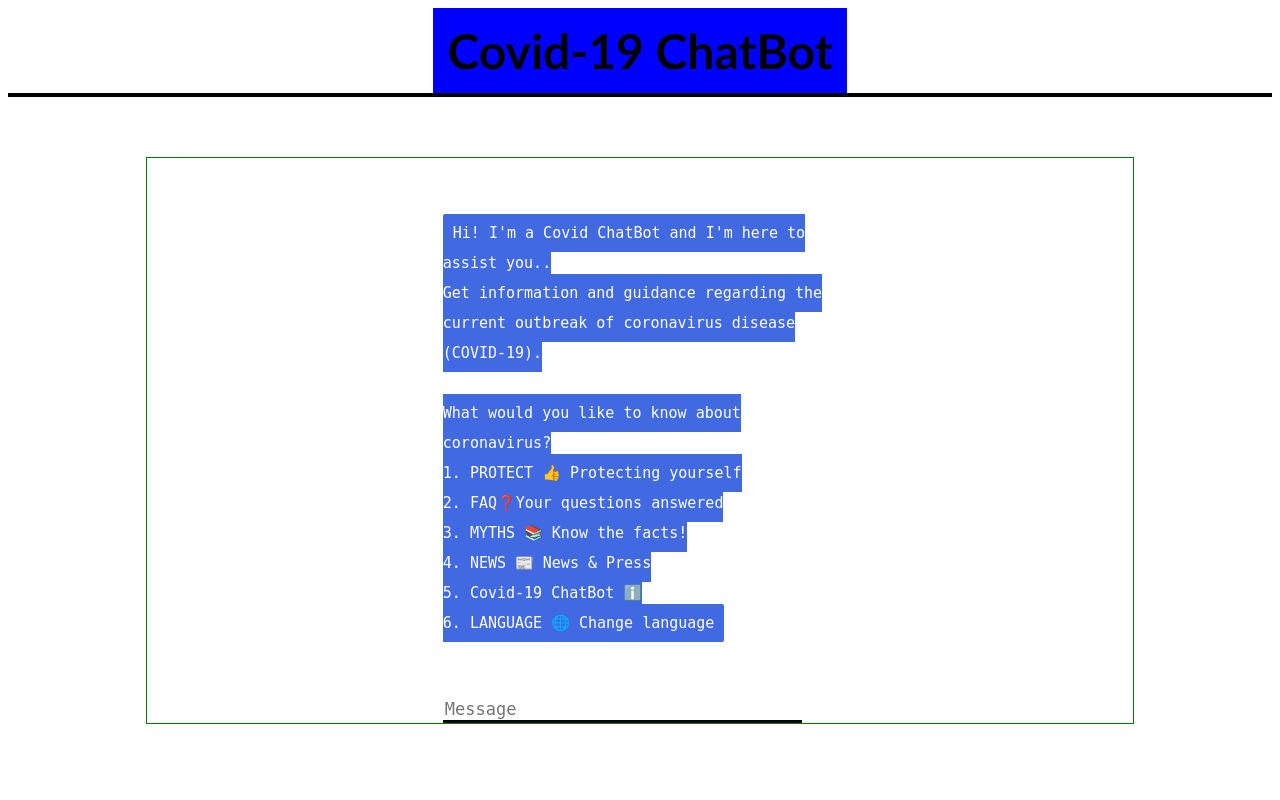
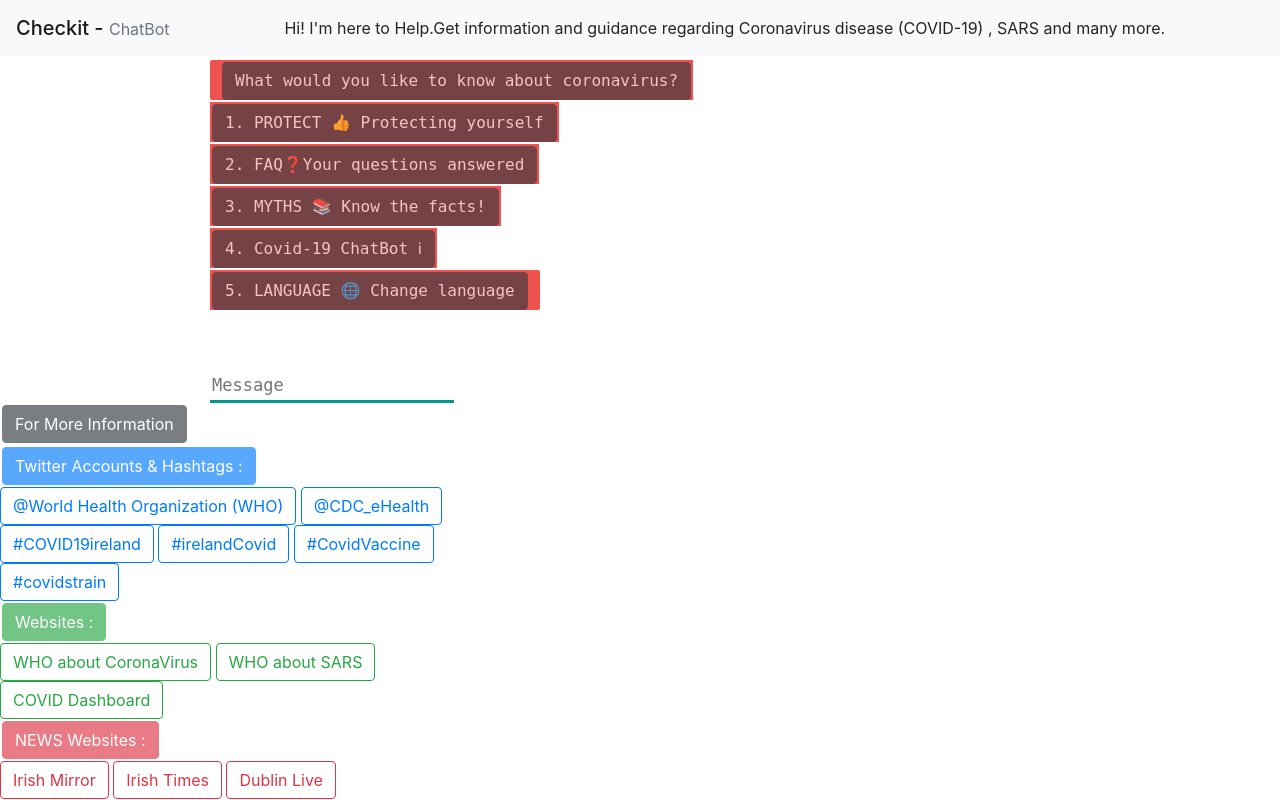
Before and after one commit to 10540452/AWS, a Flask app: page / in a window 1280 px wide. Run offline with Flask 2, Linux system fonts and the light colour scheme; parts of the project's set-up code (start-up, migrations or seed data) failed here and were passed over; some libraries are stand-ins or nearby versions.

Commit message:
Update index.html

```diff
--- a/templates/index.html
+++ b/templates/index.html
@@ -1,121 +1,68 @@
 <!DOCTYPE html>
-<html>
-  <head>
-    <link rel="stylesheet" type="text/css" href="/static/style.css">
+<html xmlns="http://www.w3.org/1999/html">
+ <head>
+    <link rel="stylesheet" type="text/css" href="static\style.css">
     <script src="https://ajax.googleapis.com/ajax/libs/jquery/3.2.1/jquery.min.js"></script>
-
-	<head>
-    <link
-      rel="shortcut icon"
-      type="image/x-icon" >
-    <script src="https://ajax.googleapis.com/ajax/libs/jquery/3.2.1/jquery.min.js"></script>
-    <style>
-      body {
-        font-family: calibri;
-      }
-      h1 {
-        background-color: blue;
-        display: inline-block;
-        font-size: 3em;
-        margin: 0;
-        padding: 14px;
-      }
-      h3 {
-        color: black;
-        font-size: 20px;
-        margin-top: 3px;
-        text-align: center;
-      }
-      #chatbox {
-        margin-left: auto;
-        margin-right: auto;
-        width: 40%;
-        margin-top: 60px;
-      }
-      #userInput {
-        margin-left: auto;
-        margin-right: auto;
-        width: 40%;
-        margin-top: 60px;
-      }
-      #textInput {
-        width: 90%;
-        border: none;
-        border-bottom: 3px solid black;
-        font-family: monospace;
-        font-size: 17px;
-      }
-      .userText {
-        color: white;
-        font-family: monospace;
-        font-size: 15px;
-        text-align: right;
-        line-height: 30px;
-      }
-      .userText span {
-        background-color: #808080;
-        padding: 10px;
-        border-radius: 2px;
-      }
-      .botText {
-        color: white;
-        font-family: monospace;
-        font-size: 15px;
-        text-align: left;
-        line-height: 30px;
-      }
-      .botText span {
-        background-color: #4169e1;
-        padding: 10px;
-        border-radius: 2px;
-      }
-      #tidbit {
-        position: absolute;
-        bottom: 0;
-        right: 0;
-        width: 300px;
-      }
-      .chat-box {
-        margin-left: auto;
-        margin-right: auto;
-        width: 78%;
-        margin-top: 60px;
-        border: 1px solid green;
-      }
-      .box {
-        border: 2px solid black;
-      }
-    </style>
+    <link rel="shortcut icon" type="image/x-icon">
+    <link href="https://cdn.jsdelivr.net/npm/bootstrap@5.0.0-beta1/dist/css/bootstrap.min.css" rel="stylesheet" integrity="sha384-giJF6kkoqNQ00vy+HMDP7azOuL0xtbfIcaT9wjKHr8RbDVddVHyTfAAsrekwKmP1" crossorigin="anonymous">
+    <link rel="stylesheet" href="https://maxcdn.bootstrapcdn.com/bootstrap/4.0.0/css/bootstrap.min.css" integrity="sha384-Gn5384xqQ1aoWXA+058RXPxPg6fy4IWvTNh0E263XmFcJlSAwiGgFAW/dAiS6JXm" crossorigin="anonymous">
+      <script src="https://ajax.googleapis.com/ajax/libs/jquery/3.2.1/jquery.min.js"></script>
 	</head>
 
 <body>
-    <center>
-      <h1>
-          Covid-19 ChatBot
-      </h1>
-    </center>
-<div class="box"></div>
-    <div class="chat-box">
-      <div>
+<nav class="navbar navbar-light bg-light fixed-top">
+  <span class="navbar-brand mb-0 h1">Checkit - <small class="text-muted"> ChatBot</small></span>Hi!  I'm here to Help.Get information and guidance regarding Coronavirus disease (COVID-19) , SARS and many more.
+    <span></span>
+
+</nav><div class="box"></div>
+<div class="chat-box">
+      <div class="cb" style="width: 800px; padding-right: 100px;">
         <div id="chatbox">
           <p class="botText">
-            <span> Hi! I'm a Covid ChatBot and I'm here to assist you.. <br>
-                Get information and guidance regarding the current outbreak of coronavirus disease (COVID-19).<br>
-<br>
-                What would you like to know about coronavirus?<br>
-                1. PROTECT 👍 Protecting yourself<br>
-                2. FAQ❓Your questions answered<br>
-                3. MYTHS 📚 Know the facts!<br>
-                4. NEWS 📰 News & Press<br>
-                5. Covid-19 ChatBot ℹ️<br>
-                6. LANGUAGE 🌐 Change language</span>
+            <span>
+
+               <button class="btn btn-dark" style="margin: 2px" disabled>What would you like to know about coronavirus?</button><br>
+                <button class="btn btn-dark" style="margin: 2px" disabled>1. PROTECT 👍 Protecting yourself</button><br>
+                <button class="btn btn-dark" style="margin: 2px" disabled>2. FAQ❓Your questions answered</button><br>
+                <button class="btn btn-dark" style="margin: 2px" disabled>3. MYTHS 📚 Know the facts!</button><br>
+                <button class="btn btn-dark" style="margin: 2px" disabled>4. Covid-19 ChatBot ℹ</button><br>
+                <button class="btn btn-dark" style="margin: 2px" disabled>5. LANGUAGE 🌐 Change language</button>
+            </span>
           </p>
         </div>
         <div id="userInput">
           <input id="textInput" type="text" name="msg" placeholder="Message" />
         </div>
       </div>
+
+
+    <div class="cb" style="width: 450px;">
+        <button class="btn btn-dark" style="margin: 2px" disabled>For More Information</button></br>
+        <button class="btn btn-primary" style="margin: 2px" disabled>Twitter Accounts & Hashtags  : </button>
+   <a type="button" class="btn btn-outline-primary"  href="https://twitter.com/WHO"  target="_blank"> @World Health Organization (WHO)</a>
+   <a type="button" class="btn btn-outline-primary"  href="https://twitter.com/CDC_eHealth"  target="_blank"> @CDC_eHealth</a>
+
+   <a type="button" class="btn btn-outline-primary"  href="https://twitter.com/search?q=%23COVID19ireland&src=typeahead_click"  target="_blank"> #COVID19ireland</a>
+   <a type="button" class="btn btn-outline-primary"  href="https://twitter.com/search?q=%23irelandCovid&src=typeahead_click"  target="_blank"> #irelandCovid</a>
+   <a type="button" class="btn btn-outline-primary"  href="https://twitter.com/search?q=%23CovidVaccine&src=typeahead_click"  target="_blank"> #CovidVaccine</a>
+   <a type="button" class="btn btn-outline-primary"  href="https://twitter.com/search?q=%23covidstrain&src=typeahead_click"  target="_blank"> #covidstrain</a> </br>
+
+
+
+        <button class="btn btn-success" style="margin: 2px" disabled>Websites  : </button></br>
+   <a type="button" class="btn btn-outline-success"  href="https://www.who.int/health-topics/coronavirus#tab=tab_1"  target="_blank"> WHO about CoronaVirus</a>
+   <a type="button" class="btn btn-outline-success"  href="https://www.who.int/health-topics/severe-acute-respiratory-syndrome#tab=tab_1"  target="_blank"> WHO about SARS</a>
+    <a type="button" class="btn btn-outline-success"  href="https://covid19.who.int/region/euro/country/ie"  target="_blank">COVID Dashboard</a></br>
+
+        <button class="btn btn-danger" style="margin: 2px" disabled>NEWS Websites  : </button></br>
+   <a type="button" class="btn btn-outline-danger"  href="https://www.irishmirror.ie/"  target="_blank">Irish Mirror</a>
+   <a type="button" class="btn btn-outline-danger"  href="https://www.irishtimes.com/"  target="_blank">Irish Times</a>
+    <a type="button" class="btn btn-outline-danger"  href="https://www.dublinlive.ie/"  target="_blank">Dublin Live</a>
+
+
+
     </div>
+
 	<script>
         function getBotResponse() {
           var rawText = $("#textInput").val();
@@ -126,7 +73,9 @@
             .getElementById("userInput")
             .scrollIntoView({ block: "start", behavior: "smooth" });
           $.get("/get", { msg: rawText }).done(function(data) {
-            var botHtml = '<p class="botText"><span>' + data + "</span></p>";
+            var botHtml = '<div class="example2" style="border: 1px solid #dedbdb;\n' +
+                '  padding: 10px;\n' +
+                '  border-radius: 50px 20px;"><span>' + data + "</span></div>";
             $("#chatbox").append(botHtml);
             document
               .getElementById("userInput")
```
